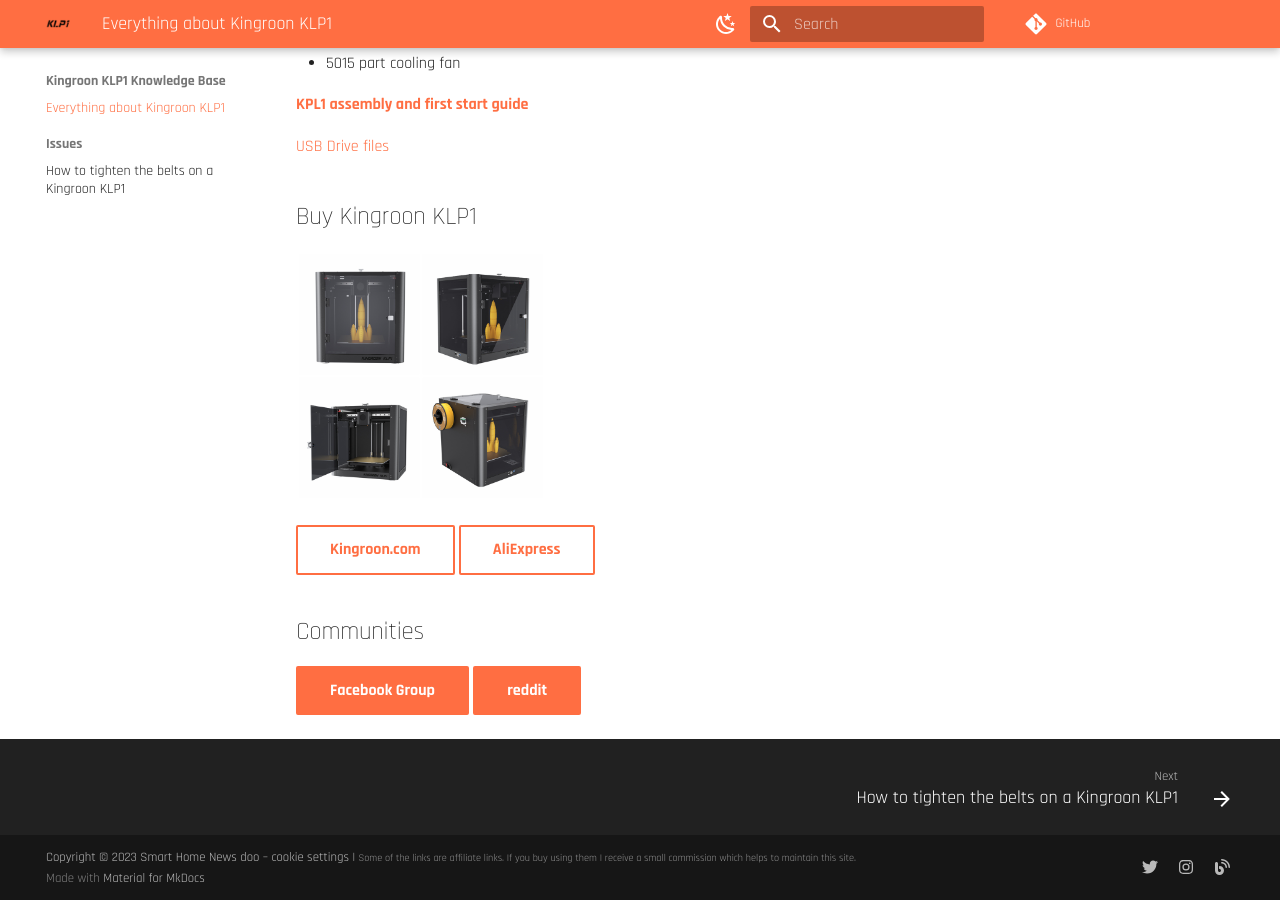
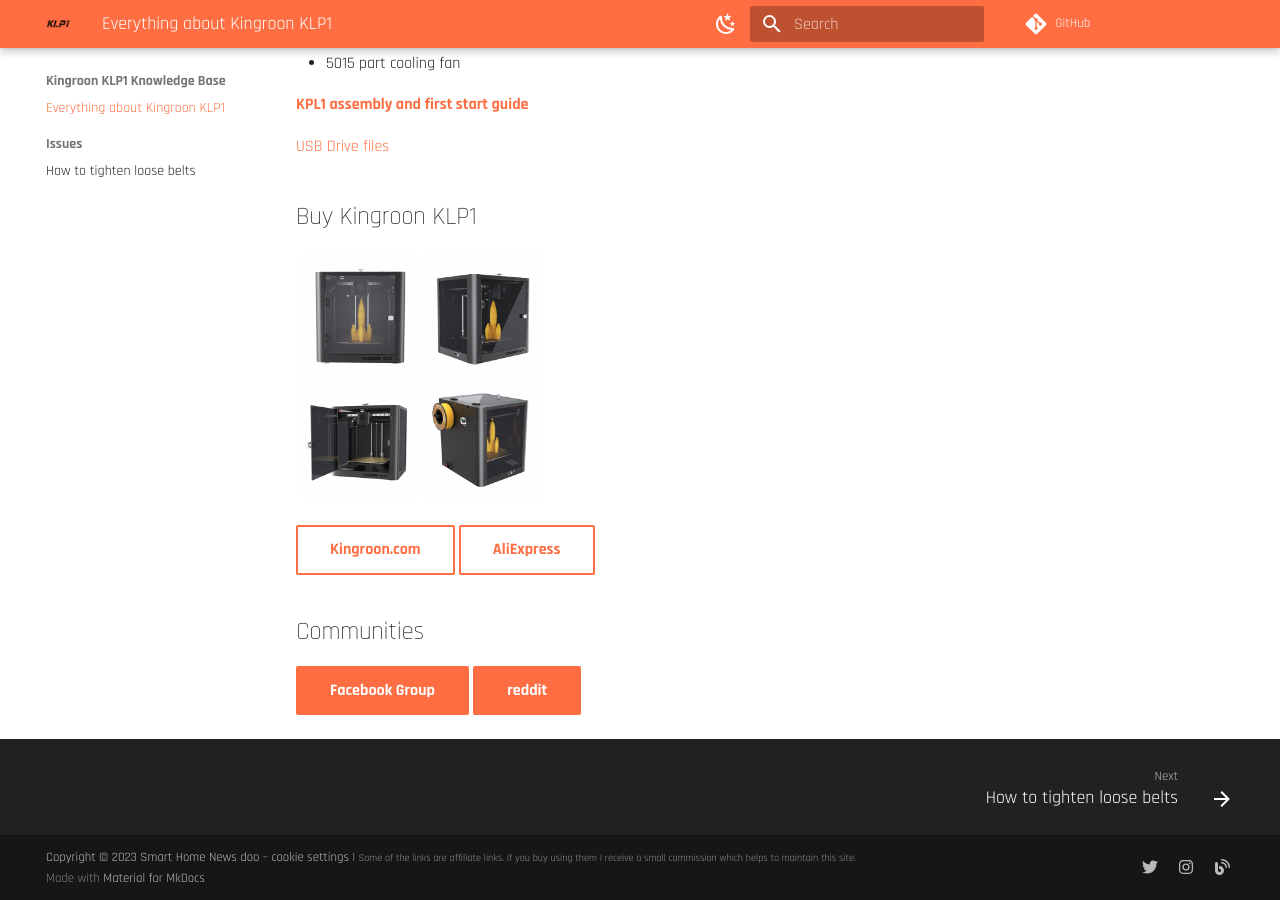
Before and after one commit to blakadder/klp1, an MkDocs documentation site: the page built from docs/index.md, in a window 1280 px wide and 900 px high, scrolled down 1092 px. Built offline with MkDocs 1.6.1 and Material for MkDocs 9.7.7, drawn with Linux system fonts in a browser that asks for light colours; comment, search, counter and statistics services are not loaded.

Commit message:
update title

```diff
--- a/docs/issues/loose-belt.md
+++ b/docs/issues/loose-belt.md
@@ -1,6 +1,7 @@
 ---
 comments: true
-title: How to tighten the belts on a Kingroon KLP1
+title: How to tighten loose belts
+description: How to tighten the loose belts on a Kingroon KLP1
 ---
 
 Mine and other KLP1's come with extremely loose belts. While there are two tensioner screws in the back left side of the extruder those cannot compensate for the amount of slack.
```
